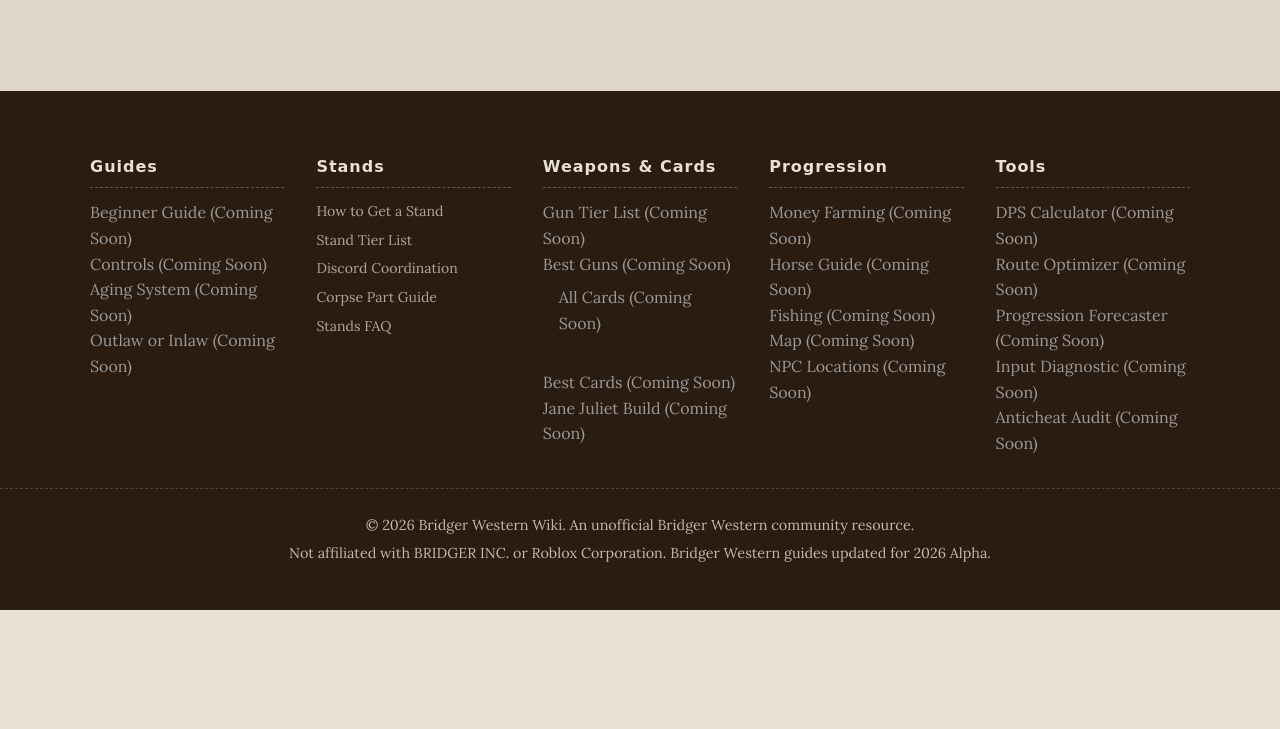
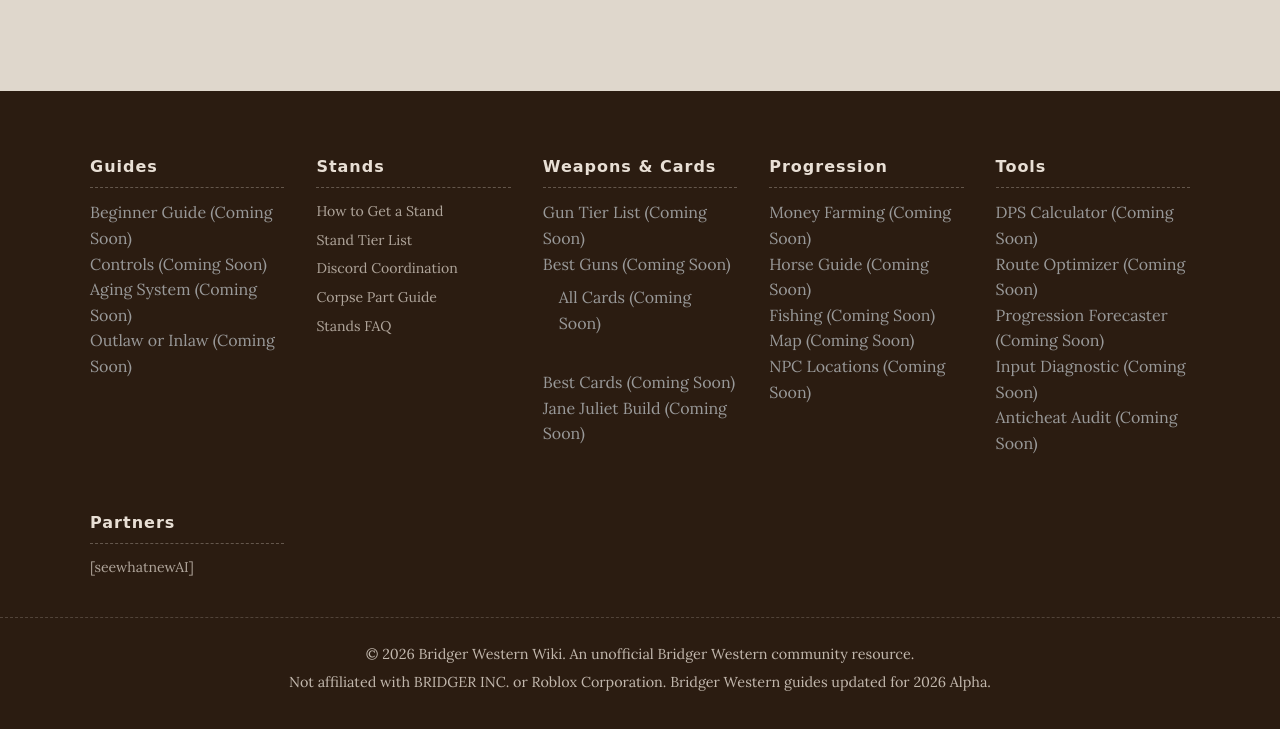
Before and after one commit to ginginli/bright, a plain HTML site: page index.html in a window 1280 px wide. Shown: the part 4323-5052 px from the top of the page. Before the commit the page ends 4933 px from the top, so only its background shows below. Drawn offline with Linux system fonts and the light colour scheme; a web font is replaced by a local one.

Commit message:
feat: 添加友商网站链接到页脚
- 在首页页脚添加Partners栏目
- 添加seewhatnewAI友商链接
- 链接在新标签页打开（target="_blank"）
- 优化反链建设，提升SEO效果

```diff
--- a/index.html
+++ b/index.html
@@ -410,6 +410,10 @@
                 <span style="color: #999;">Input Diagnostic (Coming Soon)</span><br>
                 <span style="color: #999;">Anticheat Audit (Coming Soon)</span>
             </div>
+            <div class="footer-col">
+                <h4>Partners</h4>
+                <a href="https://www.seewhatnewai.com" target="_blank" style="color: rgba(232,223,213,0.7); text-decoration: none; font-size: 0.88rem; display: block; margin-bottom: 6px; transition: color 0.2s;">[seewhatnewAI]</a>
+            </div>
         </div>
         <div class="footer-bottom">
             <p>© 2026 Bridger Western Wiki. An unofficial Bridger Western community resource.</p>
```
